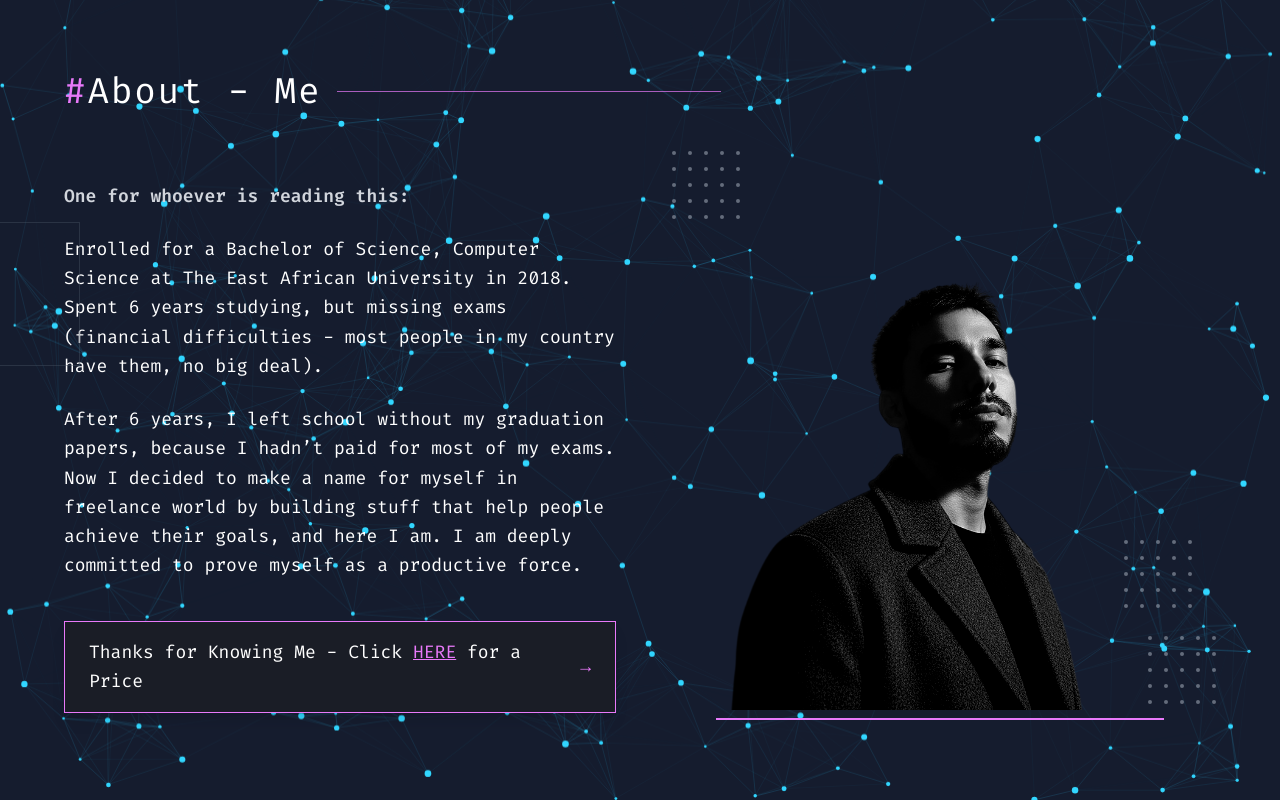
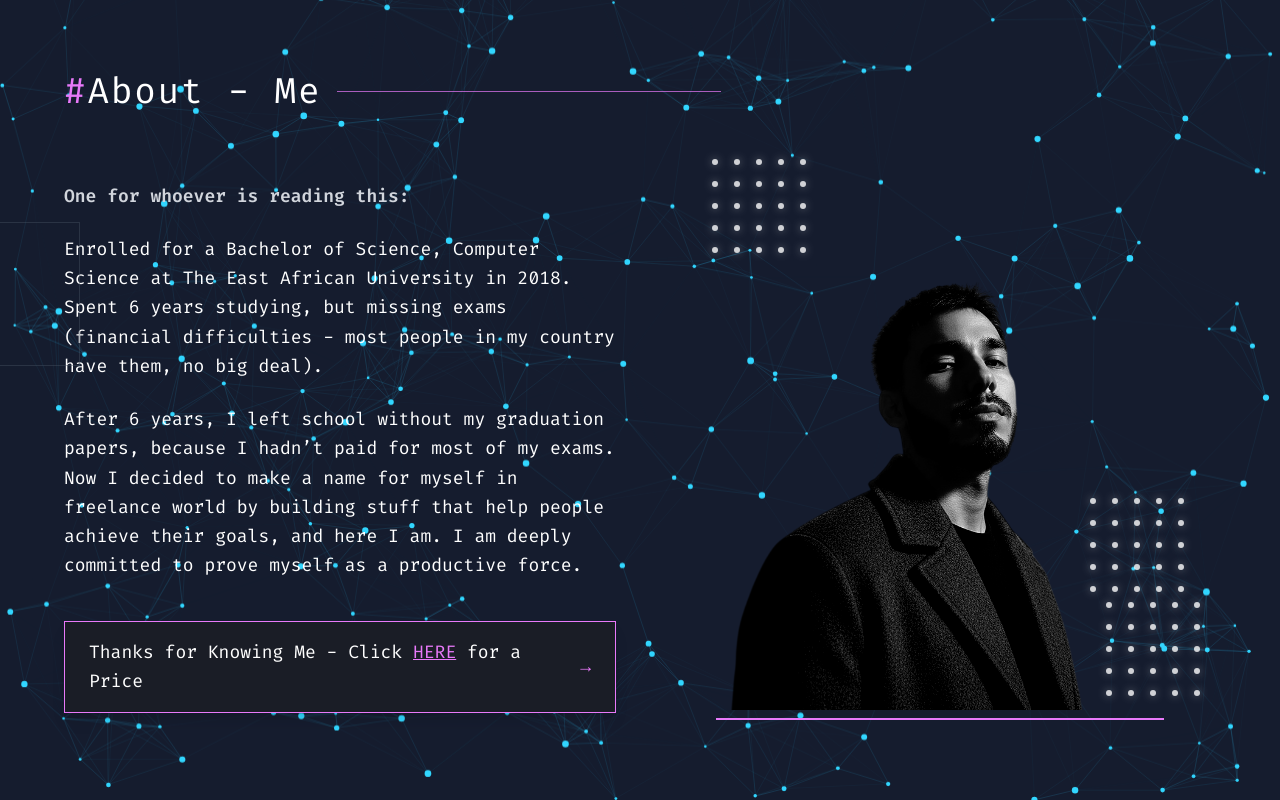
Before and after one commit to shepherd-bit/PORTFOLIO, a React (Vite) app: page / in a window 1280 px wide. Shown: the part 959-1759 px from the top of the page. Built offline with nearby package versions, Linux system fonts and the light colour scheme.

Commit message:
Update AboutMe.jsx

```diff
--- a/src/components/AboutMe.jsx
+++ b/src/components/AboutMe.jsx
@@ -1,9 +1,9 @@
 export default function AboutMe() {
-  // Helper to render the 5x5 dot grid squares
+  // Helper to render the larger 5x5 dot grid squares in white
   const renderDotGrid = () => (
-    <div className="grid grid-cols-5 gap-3 w-max">
+    <div className="grid grid-cols-5 gap-4 w-max">
       {Array.from({ length: 25 }).map((_, i) => (
-        <div key={i} className="w-1 h-1 bg-gray-400 rounded-full opacity-60"></div>
+        <div key={i} className="w-1.5 h-1.5 bg-white rounded-full opacity-80 shadow-[0_0_8px_rgba(255,255,255,0.5)]"></div>
       ))}
     </div>
   );
@@ -13,10 +13,10 @@ export default function AboutMe() {
       {/* Section Title */}
       <div className="max-w-7xl mx-auto mb-16">
         <div className="flex items-center gap-4">
-          <h2 className="text-3xl md:text-4xl font-mono tracking-wider">
+          <h2 className="text-2xl sm:text-3xl md:text-4xl font-mono tracking-wider whitespace-nowrap">
             <span className="text-[#e879f9]">#</span>About - Me
           </h2>
-          <div className="h-[1px] bg-[#e879f9] w-48 md:w-96 opacity-70"></div>
+          <div className="h-[1px] bg-[#e879f9] w-24 sm:w-48 md:w-96 opacity-70"></div>
         </div>
       </div>
 
@@ -54,21 +54,21 @@ export default function AboutMe() {
           </div>
         </div>
 
-        {/* Right Column: Image & Dot Grids */}
+        {/* Right Column: Image & Overlapping Dot Grids */}
         <div className="lg:col-span-6 relative flex justify-center items-center mt-10 lg:mt-0">
 
-          {/* Top-Left Dot Grid */}
-          <div className="absolute -top-6 left-2 z-0">
+          {/* Top-Left Dot Grid (Overlapping image) */}
+          <div className="absolute -top-4 left-6 sm:left-12 z-20 pointer-events-none">
             {renderDotGrid()}
           </div>
 
-          {/* Bottom-Right Dot Grid (Upper) */}
-          <div className="absolute right-6 bottom-28 z-0 hidden sm:block">
+          {/* Bottom-Right Dot Grid Upper (Overlapping image) */}
+          <div className="absolute right-8 bottom-32 z-20 pointer-events-none hidden sm:block">
             {renderDotGrid()}
           </div>
 
-          {/* Bottom-Right Dot Grid (Lower Edge) */}
-          <div className="absolute right-0 bottom-4 z-0">
+          {/* Bottom-Right Dot Grid Lower (Overlapping image) */}
+          <div className="absolute right-4 bottom-6 z-20 pointer-events-none">
             {renderDotGrid()}
           </div>
 
```
